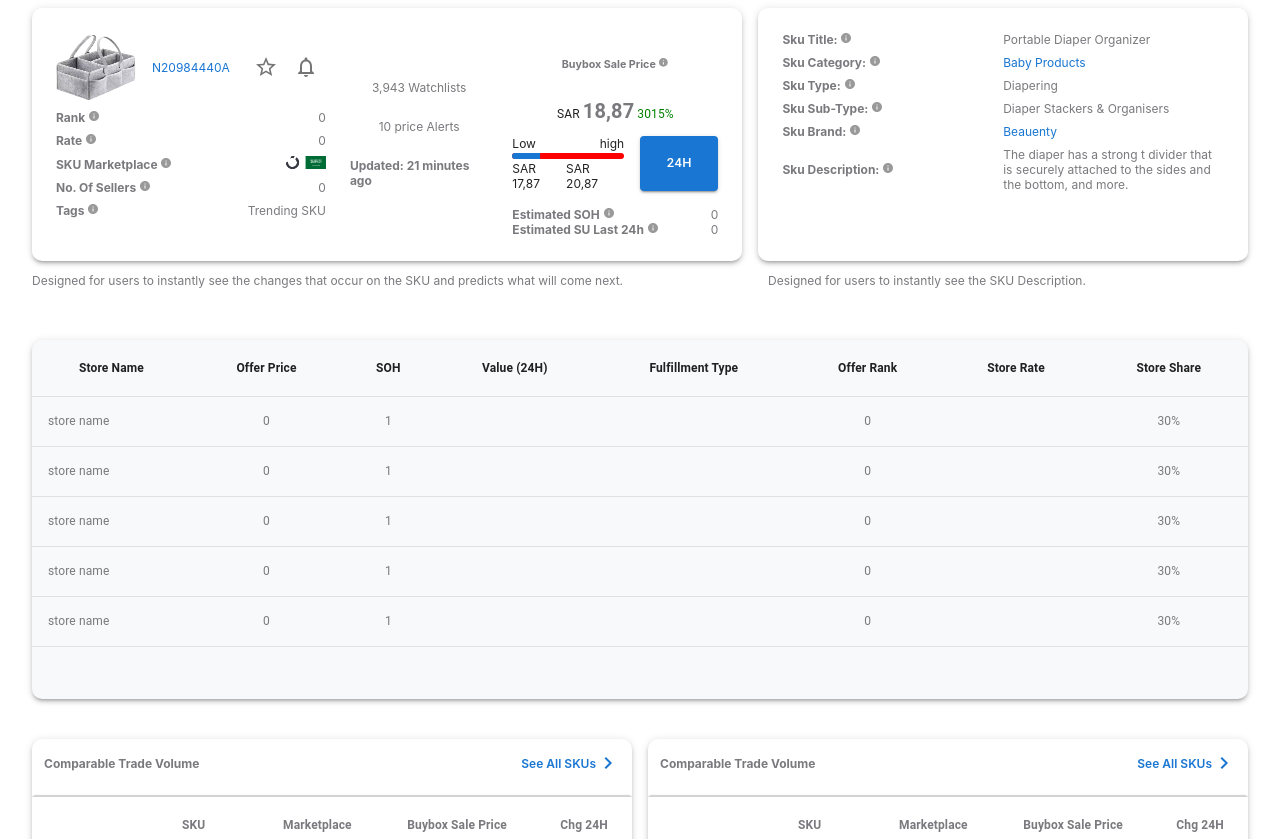
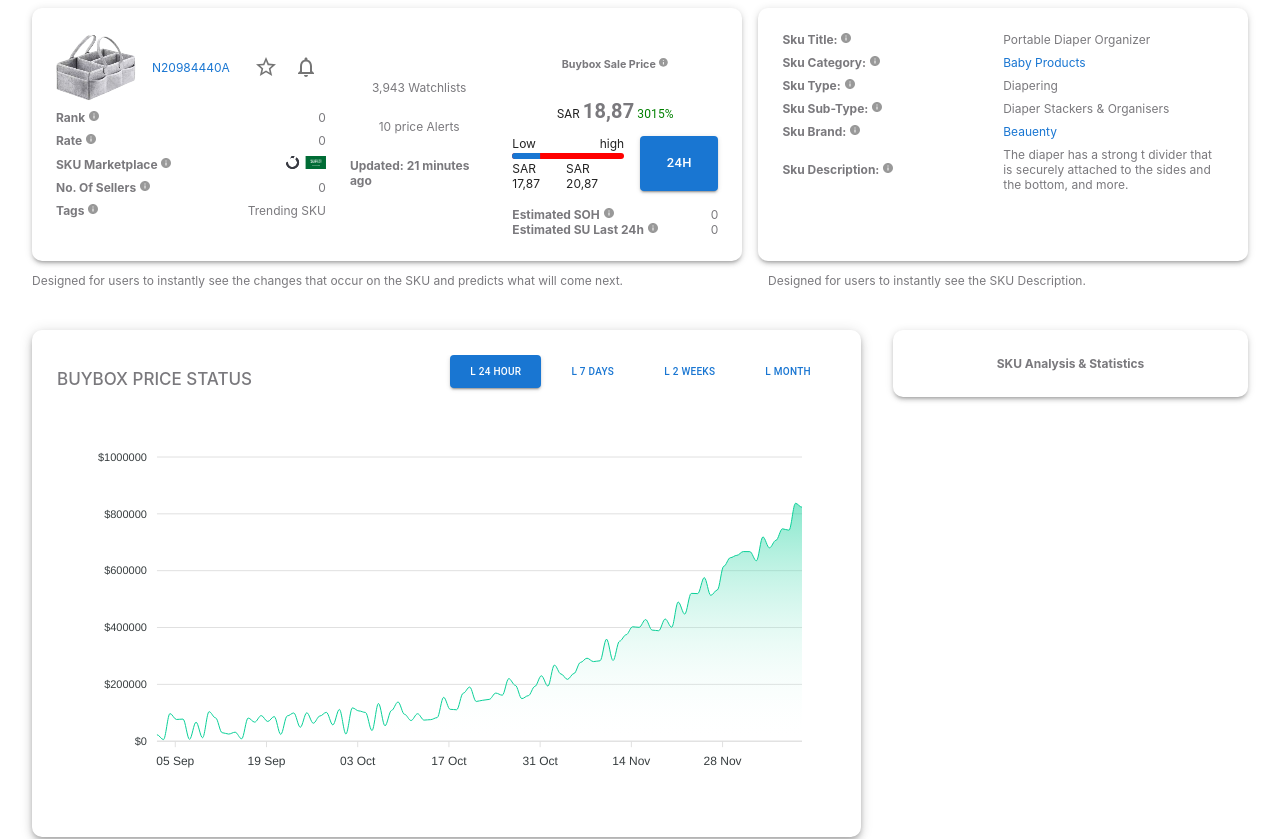
Before and after one commit to checkiamsiam/mui-sku-details-page, a React (Vite) app: page / in a window 1280 px wide. Shown: the top 839 px of the page. Built offline with nearby package versions, Linux system fonts and the light colour scheme.

Commit message:
🎨 Buybox chart added

```diff
--- a/package.json
+++ b/package.json
@@ -12,8 +12,10 @@
     "@emotion/react": "^11.10.5",
     "@emotion/styled": "^11.10.5",
     "@mui/icons-material": "^5.10.16",
+    "@mui/lab": "^5.0.0-alpha.111",
     "@mui/material": "^5.10.17",
     "react": "^18.2.0",
+    "react-apexcharts": "^1.4.0",
     "react-dom": "^18.2.0"
   },
   "devDependencies": {
--- /dev/null
+++ b/src/components/BuyBoxPriceStatus.jsx
@@ -0,0 +1,220 @@
+import { TabContext, TabList, TabPanel } from "@mui/lab";
+import { Box, Button, Stack } from "@mui/material";
+import React, { useState } from "react";
+import Chart from "react-apexcharts";
+
+const BuyBoxPriceStatus = () => {
+  //   Tab Controls
+  const [value, setValue] = useState("1");
+
+  const handleChange = (event, newValue) => {
+    setValue(newValue);
+  };
+
+  //   Tab Data
+  const tabData = [
+    { label: "L 24 HOUR", value: "1" },
+    { label: "L 7 DAYS", value: "2" },
+    { label: "L 2 WEEKS", value: "3" },
+    { label: "L MONTH", value: "4" },
+  ];
+
+  // Chart Data
+  const generateData = () => {
+    let balanceData = [];
+    for (let i = 0; i < 100; i++) {
+      balanceData.push(5000 + Math.random() * 100000 + 0.8 * i * i * i);
+    }
+    return balanceData;
+  };
+
+//   Daily Chart
+  const getDayBalance = () => {
+    let dayDummyData = generateData();
+    let dayBalanceData = [];
+
+    for (let i = 0; i < 100; i++) {
+      let start = new Date();
+      dayBalanceData.push([
+        start.setDate(start.getDate() + i - 100),
+        dayDummyData[i],
+      ]);
+    }
+    return [{ data: dayBalanceData }];
+  };
+
+//   Weekly Chart
+  const getWeekBalance = () => {
+    let weekDummyData = generateData();
+    let weekBalanceData = [];
+
+    for (let i = 0; i < 100; i++) {
+      let start = new Date();
+      weekBalanceData.push([
+        start.setDate(start.getDate() + i * 7 - 100 * 7),
+        weekDummyData[i],
+      ]);
+    }
+    return [{ data: weekBalanceData }];
+  };
+
+//   Monthly Chart
+  const getMonthBalance = () => {
+    let monthDummyData = generateData();
+    let monthBalanceData = [];
+
+    for (let i = 0; i < 100; i++) {
+      let start = new Date();
+      monthBalanceData.push([
+        start.setDate(start.getDate() + i * 30 - 100 * 30),
+        monthDummyData[i],
+      ]);
+    }
+    return [{ data: monthBalanceData }];
+  };
+
+//   Yearly Chart
+  const getYearBalance = () => {
+    let yearDummyData = generateData();
+    let yearBalanceData = [];
+
+    for (let i = 0; i < 100; i++) {
+      let start = new Date();
+      yearBalanceData.push([
+        start.setDate(start.getDate() + i * 365 - 100 * 365),
+        yearDummyData[i],
+      ]);
+    }
+    return [{ data: yearBalanceData }];
+  };
+
+
+  //   Chart Controls
+  const colors = ["#0acf97"];
+  const apexChartOpts = {
+    chart: {
+      type: "area",
+      height: 350,
+      toolbar: {
+        show: false,
+      },
+    },
+    colors: colors,
+    dataLabels: {
+      enabled: false,
+    },
+    stroke: {
+      width: 1,
+    },
+    markers: {
+      size: 0,
+      style: "hollow",
+    },
+    xaxis: {
+      type: "datetime",
+      tickAmount: 6,
+    },
+    yaxis: {
+      labels: {
+        formatter: function (value) {
+          return "$" + value;
+        },
+      },
+    },
+    tooltip: {
+      x: {
+        format: "dd MMM yyyy",
+      },
+    },
+    fill: {
+      type: "gradient",
+      gradient: {
+        shadeIntensity: 1,
+        opacityFrom: 0.7,
+        opacityTo: 0,
+        stops: [0, 100],
+      },
+    },
+  };
+
+  return (
+    <Box sx={{ padding: "25px", boxShadow: 5, borderRadius: "10px" }}>
+      <TabContext value={value}>
+        <Stack
+          direction={{ xs: "column", md: "row" }}
+          alignItems="center"
+          justifyContent="space-between"
+          spacing={2}
+        >
+          <h2
+            style={{
+              fontSize: "17px",
+              fontWeight: 500,
+              color: "#7A797D",
+              margin: 0,
+            }}
+          >
+            BUYBOX PRICE STATUS
+          </h2>
+          <Box sx={{}}>
+            <TabList onChange={handleChange} aria-label="lab API tabs example">
+              {tabData.map((tab) => (
+                <Button
+                  key={tab.value}
+                  variant={value === tab.value ? "contained" : "text"}
+                  size="small"
+                  onClick={() => setValue(tab.value)}
+                  sx={{
+                    padding: "8px 20px",
+                    fontSize: "10px",
+                    mx: { xs: 0, md: "5px" },
+                  }}
+                >
+                  {tab.label}
+                </Button>
+              ))}
+            </TabList>
+          </Box>
+        </Stack>
+        <TabPanel value="1">
+          <Chart
+            options={apexChartOpts}
+            series={getDayBalance()}
+            type="area"
+            className="apex-charts"
+            height={346}
+          />
+        </TabPanel>
+        <TabPanel value="2">
+          <Chart
+            options={apexChartOpts}
+            series={getWeekBalance()}
+            type="area"
+            className="apex-charts"
+            height={346}
+          />
+        </TabPanel>
+        <TabPanel value="3">
+          <Chart
+            options={apexChartOpts}
+            series={getMonthBalance()}
+            type="area"
+            className="apex-charts"
+            height={346}
+          />
+        </TabPanel>
+        <TabPanel value="4">
+          <Chart
+            options={apexChartOpts}
+            series={getYearBalance()}
+            type="area"
+            className="apex-charts"
+            height={346}
+          />
+        </TabPanel>
+      </TabContext>
+    </Box>
+  );
+};
+
+export default BuyBoxPriceStatus;
--- /dev/null
+++ b/src/components/ChartAndAnalysis.jsx
@@ -0,0 +1,39 @@
+import { Stack, Box, Card } from "@mui/material";
+import React from "react";
+import BuyBoxPriceStatus from "./BuyBoxPriceStatus";
+
+const ChartAndAnalysis = () => {
+  // Chart Data
+
+  return (
+    <section style={{ margin: "30px 0" }}>
+      <Stack direction={{ xs: "column", lg: "row" }} spacing={{xs: 4, md:2, lg: 4}}>
+        {/* Start::BuyBox Price Status Chart */}
+        <Box sx={{ width: { xs: "100%", lg: "70%" } }}>
+          <BuyBoxPriceStatus />
+        </Box>
+        {/* End::BuyBox Price Status Chart */}
+
+        {/* Start::SKU Analysis & Statistics */}
+        <Box sx={{ width: { xs: "100%", lg: "30%" } }}>
+          <Card
+            sx={{ borderRadius: "10px", boxShadow: 3, padding: "1rem .75rem" }}
+          >
+            <h2
+              style={{
+                fontSize: "12px",
+                color: "#7A797D",
+                textAlign: "center",
+              }}
+            >
+              SKU Analysis & Statistics
+            </h2>
+          </Card>
+        </Box>
+        {/* End::SKU Analysis & Statistics */}
+      </Stack>
+    </section>
+  );
+};
+
+export default ChartAndAnalysis;
--- a/src/components/ComparableTradeVolume.jsx
+++ b/src/components/ComparableTradeVolume.jsx
@@ -62,9 +62,9 @@ const data = [
 const ComparableTradeVolume = () => {
   return (
     <section style={{ margin: "30px 0" }}>
-      <Stack direction={{ sm: "column", md: "row" }} spacing={2}>
+      <Stack direction={{ xs: "column", lg: "row" }} spacing={2}>
         {/* Left Card */}
-        <Box sx={{ width: { sm: "100%", lg: "50%" } }}>
+        <Box sx={{ width: { xs: "100%", lg: "50%" } }}>
           <Card
             sx={{
               boxShadow: 3,
@@ -246,7 +246,7 @@ const ComparableTradeVolume = () => {
         </Box>
 
         {/* Right Card */}
-        <Box sx={{ width: { sm: "100%", lg: "50%" } }}>
+        <Box sx={{ width: { xs: "100%", lg: "50%" } }}>
           <Card
             sx={{
               boxShadow: 3,
--- a/src/pages/productDetails.jsx
+++ b/src/pages/productDetails.jsx
@@ -1,4 +1,5 @@
 import { Container } from "@mui/material";
+import ChartAndAnalysis from "../components/ChartAndAnalysis";
 import ComparableTradeVolume from "../components/ComparableTradeVolume";
 import ProductAnalysisTable from "../components/ProductAnalysisTable";
 import ProductDetailsAnalysisSection from "../components/ProductDetailsAnalysisSection";
@@ -7,6 +8,7 @@ const ProductDetails = () => {
   return (
     <Container maxWidth="xl">
       <ProductDetailsAnalysisSection />
+      <ChartAndAnalysis />
       <ProductAnalysisTable />
       <ComparableTradeVolume />
     </Container>
```
Also changed, not shown: 1 other file (tests, documents, lock files or other folders).
